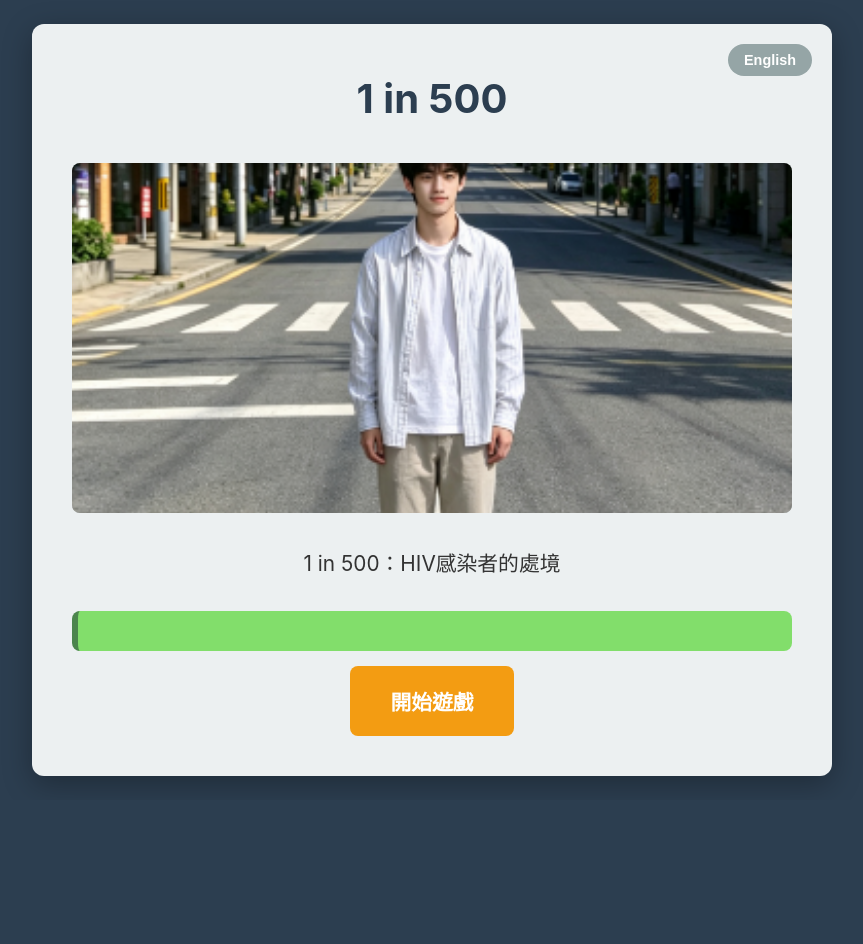
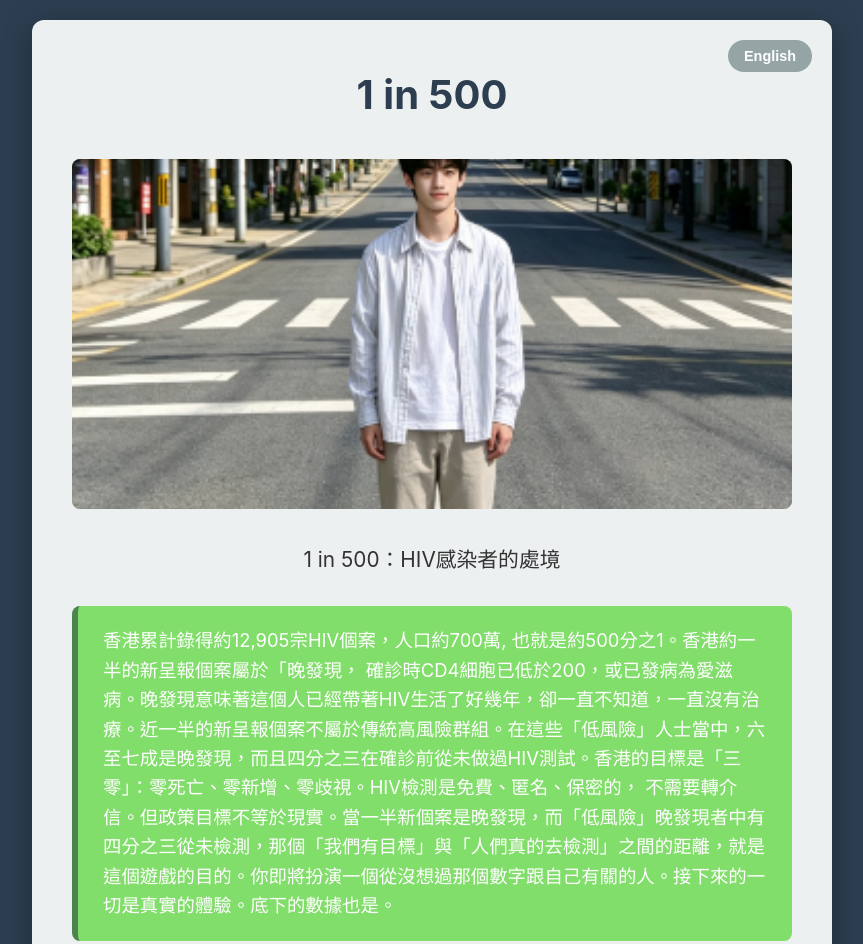
Before and after one commit to ZeroFunding/HIV-text-game, a plain HTML site: page index.html in a window 1280 px wide. Shown: the top 944 px of the page, without its empty margins (208-1071 px from the left). Before the commit the page ends 800 px from the top, so only its background shows below. Drawn offline with Linux system fonts and the light colour scheme.

Commit message:
Face Fact

```diff
--- a/index.html
+++ b/index.html
@@ -263,7 +263,7 @@
                 toggleBtn: "English",
                 startTitle: "1 in 500",
                 startDesc: "1 in 500：HIV感染者的處境",
-                startFace: "香港累計錄得約12,905宗HIV個案，人口約700萬, 也就是約500分之1。香港約一半的新呈報個案屬於「晚發現， 確診時CD4細胞已低於200，或已發病為愛滋病。晚發現意味著這個人已經帶著HIV生活了好幾年，卻一直不知道，一直沒有治療。近一半的新呈報個案不屬於傳統高風險群組。在這些「低風險」人士當中，六至七成是晚發現，而且四分之三在確診前從未做過HIV測試。香港的目標是「三零」：零死亡、零新增、零歧視。HIV檢測是免費、匿名、保密的， 不需要轉介信。但政策目標不等於現實。當一半新個案是晚發現，而「低風險」晚發現者中有四分之三從未檢測，那個「我們有目標」與「人們真的去檢測」之間的距離，就是這個遊戲的目的。你即將扮演一個從沒想過那個數字跟自己有關的人。接下來的一切是真實的體驗。底下的數據也是。",
+                startFact: "香港累計錄得約12,905宗HIV個案，人口約700萬, 也就是約500分之1。香港約一半的新呈報個案屬於「晚發現， 確診時CD4細胞已低於200，或已發病為愛滋病。晚發現意味著這個人已經帶著HIV生活了好幾年，卻一直不知道，一直沒有治療。近一半的新呈報個案不屬於傳統高風險群組。在這些「低風險」人士當中，六至七成是晚發現，而且四分之三在確診前從未做過HIV測試。香港的目標是「三零」：零死亡、零新增、零歧視。HIV檢測是免費、匿名、保密的， 不需要轉介信。但政策目標不等於現實。當一半新個案是晚發現，而「低風險」晚發現者中有四分之三從未檢測，那個「我們有目標」與「人們真的去檢測」之間的距離，就是這個遊戲的目的。你即將扮演一個從沒想過那個數字跟自己有關的人。接下來的一切是真實的體驗。底下的數據也是。",
                 startBtn: "開始遊戲",
                 undoBtn: "重新選擇",
                 nextBtn: "前往下一幕",
```
